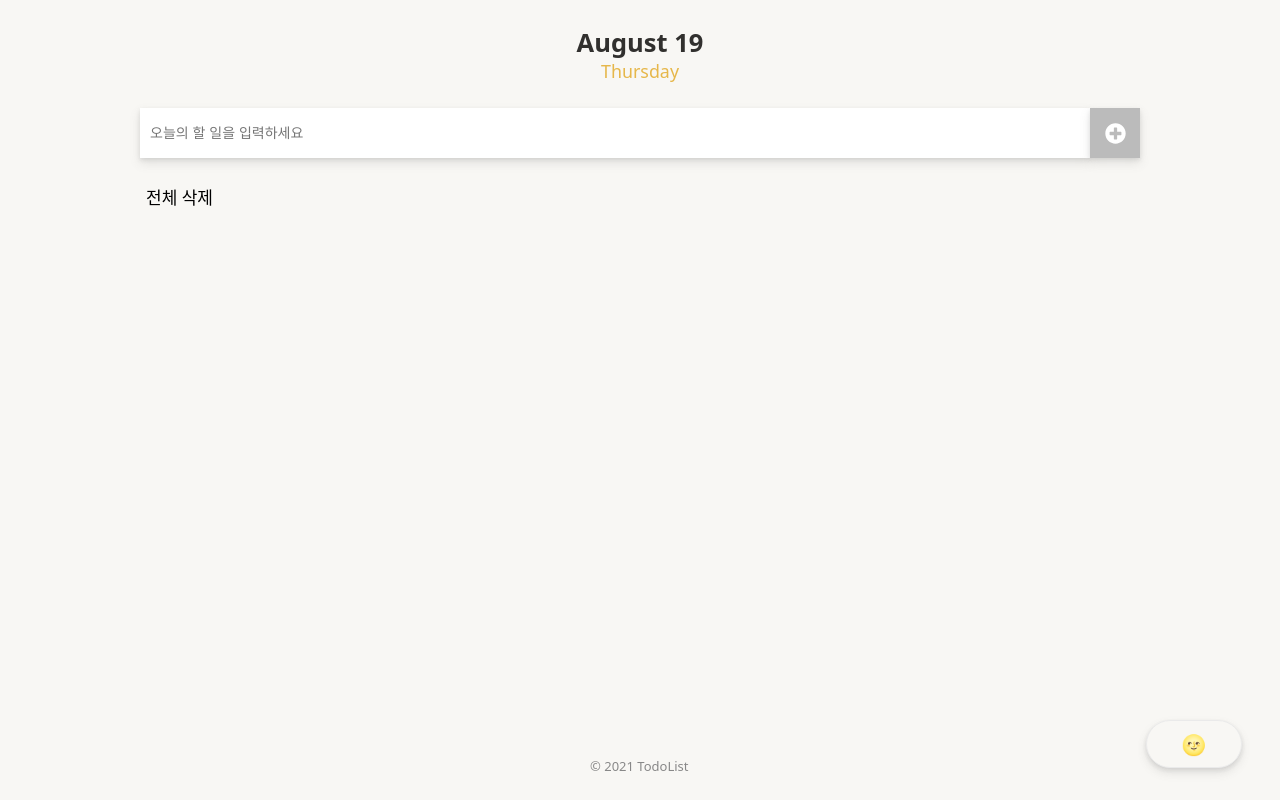
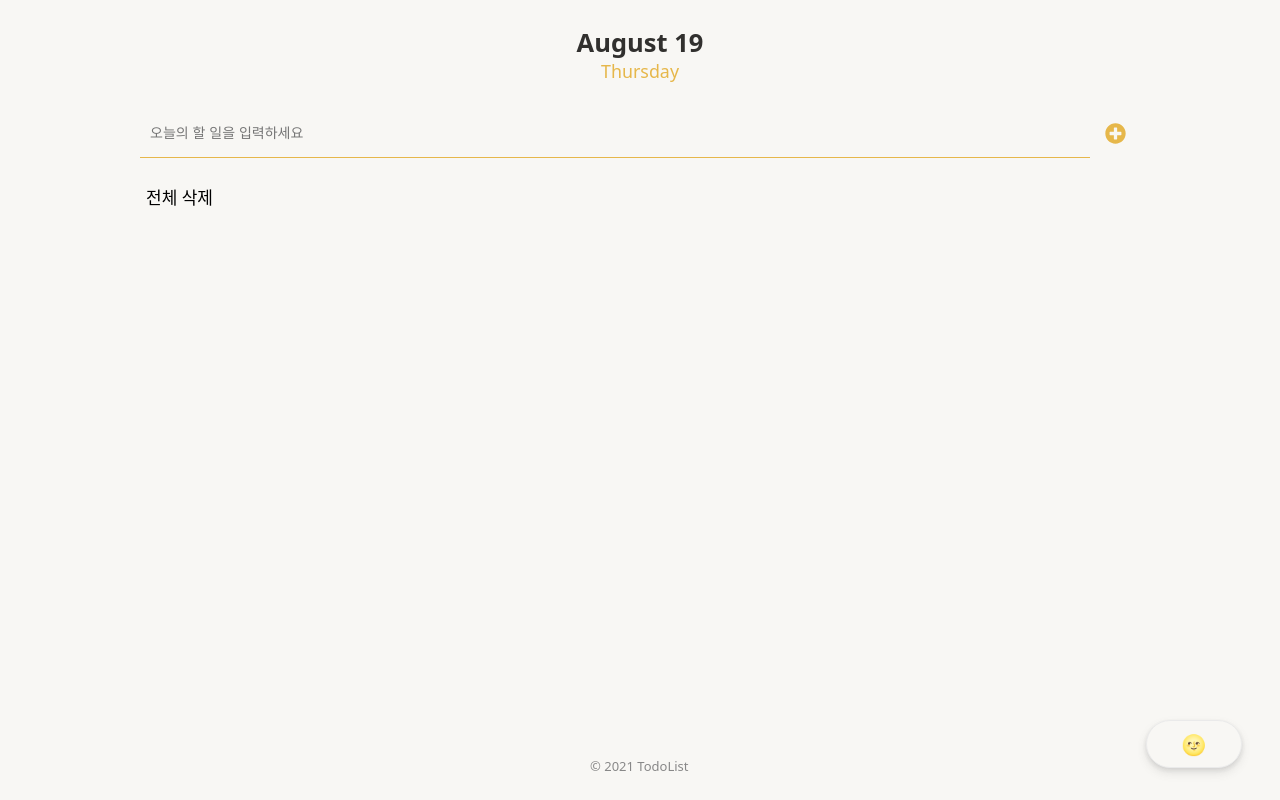
Before and after one commit to juhyoju/todo-list, a React (Create React App) app: page / in a window 1280 px wide. Built offline with nearby package versions, Linux system fonts and the light colour scheme; a web font is replaced by a local one.

Commit message:
input style

```diff
--- a/src/components/TodoInput/TodoInputStyle.js
+++ b/src/components/TodoInput/TodoInputStyle.js
@@ -9,19 +9,18 @@ export const TodoInputWrap = styled.div`
 export const TodoInputBox = styled.input`
     border: none;
     outline: none;
-    box-shadow: 0 5px 10px rgba(100, 100, 100, 0.15),
-        0 2px 4px rgba(100, 100, 100, 0.15);
+    color: #e6b74a;
     padding: 5px 10px;
     height: 50px;
     width: calc(100% - 50px);
+    background: transparent;
+    border-bottom: 1px solid #e6b74a;
+    font-size: 17px;
 `
 
 export const TodoSaveButton = styled.button`
     font-size: 21px;
     width: 50px;
-    color: #fff;
-    background: #bbb;
-    box-shadow: 0 5px 10px rgba(100, 100, 100, 0.15),
-        0 2px 4px rgba(100, 100, 100, 0.15);
+    color: #e6b74a;
 `
 export const TodoAllDeleteButton = styled.button``
```
